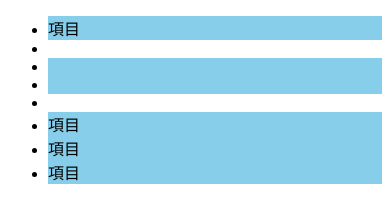
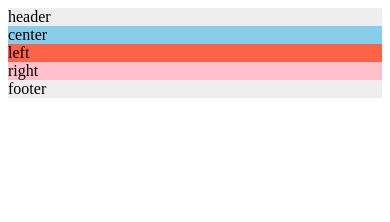
Before and after one commit to hir0g0/MyWebsite_mac, a plain HTML site: page MyCSS/index.html in a window 390 px wide. Drawn offline with Linux system fonts and the light colour scheme.

Commit message:
CSSレッスンFlexbox編終わり！

```diff
--- a/MyCSS/css/style.css
+++ b/MyCSS/css/style.css
@@ -1,6 +1,40 @@
-/* li:empty {
-  background: skyblue;
-} */
-li:not(:empty) {
+header, footer {
+  background: #eee;
+}
+
+.container {
+  display: flex;
+}
+
+.left {
+  flex: 0 100px;
+  background: tomato;
+}
+
+.right {
+  flex: 0 100px;
+  background: pink;
+}
+
+.center {
+  flex: 1;
   background: skyblue;
 }
+
+@media all and (max-width: 500px) {
+  .container {
+    flex-direction: column;
+  }
+  .center {
+    order: 1;
+    flex: 100%;
+  }
+  .left {
+    order: 2;
+    flex: 100%;
+  }
+  .right {
+    order: 3;
+    flex: 100%;
+  }
+}
--- a/MyCSS/index.html
+++ b/MyCSS/index.html
@@ -2,21 +2,16 @@
 <html lang="ja">
 <head>
   <meta charset="utf-8">
-  <title>CSSの練習</title>
+  <title>Flexbox</title>
   <link rel="stylesheet" href="css/style.css">
 </head>
 <body>
-  <ul>
-    <li>項目</li>
-    <li></li>
-    <li> </li>
-    <li>
-
-    </li>
-    <li><!-- コメント--></li>
-    <li>項目</li>
-    <li>項目</li>
-    <li>項目</li>
-  </ul>
+  <header>header</header>
+  <div class="container">
+    <div class="left">left</div>
+    <div class="center">center</div>
+    <div class="right">right</div>
+  </div>
+  <footer>footer</footer>
 </body>
 </html>
```
